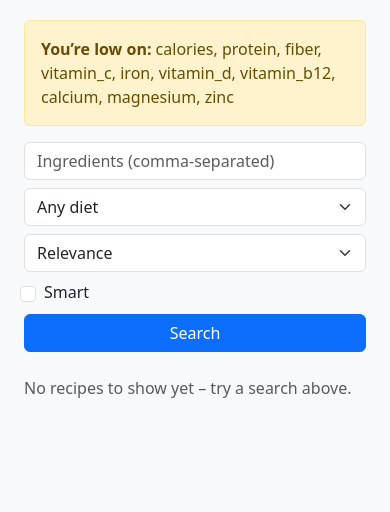
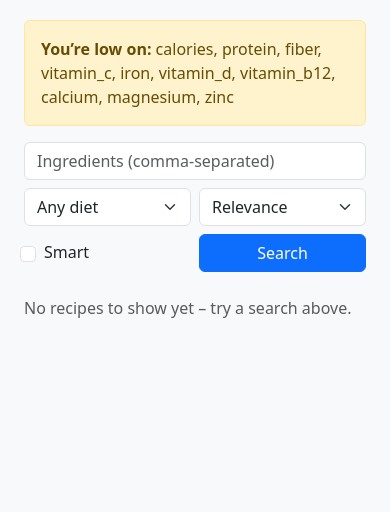
Before and after one commit to sebastianomalley/nourishmate, a Django app: page /recipes/ in a window 390 px wide. Shown: the part 148-660 px from the top of the page. Run offline with Django 5.2, Linux system fonts and the light colour scheme; the visitor is signed in with stand-in values (Sample User, id 1); data that the repository does not hold is empty.

Commit message:
Button size adjust

```diff
--- a/nourishmate/nourishmate/tracker/templates/tracker/recipe.html
+++ b/nourishmate/nourishmate/tracker/templates/tracker/recipe.html
@@ -20,7 +20,7 @@
     <form class="row g-2 mb-4" method="get">
         <input type="hidden" name="mode" value="search">
 
-        <div class="col-md-4">
+        <div class="col-12 col-md-4">
             <input
                 class="form-control"
                 name="ingredients"
@@ -28,7 +28,7 @@
                 value="{{ request.GET.ingredients }}"
             >
         </div>
-        <div class="col-md-3">
+        <div class="col-6 col-md-3">
             <select class="form-select" name="diet">
                 <option value="">Any diet</option>
                 {% for d in diets %}
@@ -38,7 +38,7 @@
                 {% endfor %}
             </select>
         </div>
-        <div class="col-md-2">
+        <div class="col-6 col-md-2">
             <select class="form-select" name="sort">
                 <option value="">Relevance</option>
                 <option value="popularity" {% if request.GET.sort == 'popularity' %}selected{% endif %}>
@@ -49,7 +49,7 @@
                 </option>
             </select>
         </div>
-        <div class="col-md-1 form-check d-flex align-items-center">
+        <div class="col-6 col-md-1 form-check d-flex align-items-center">
             <input
                 class="form-check-input"
                 type="checkbox"
@@ -60,7 +60,7 @@
             >
             <label class="form-check-label ms-2" for="smartToggle">Smart</label>
         </div>
-        <div class="col-md-2 d-grid">
+        <div class="col-6 col-md-2 d-grid">
             <button class="btn btn-primary">Search</button>
         </div>
     </form>
```
